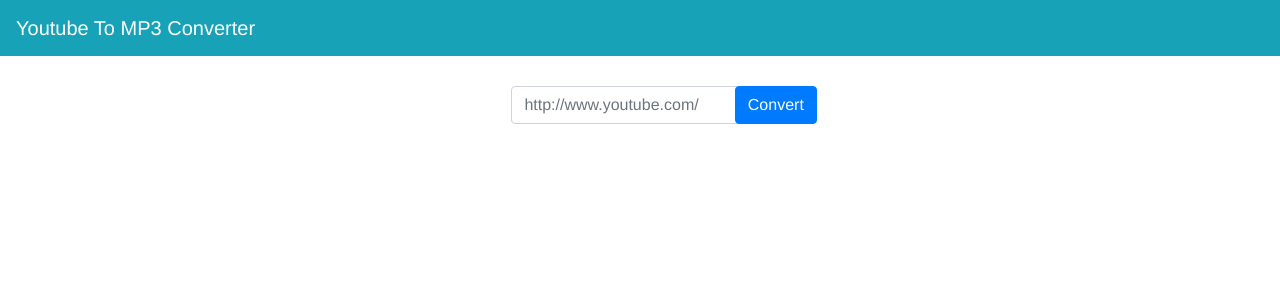
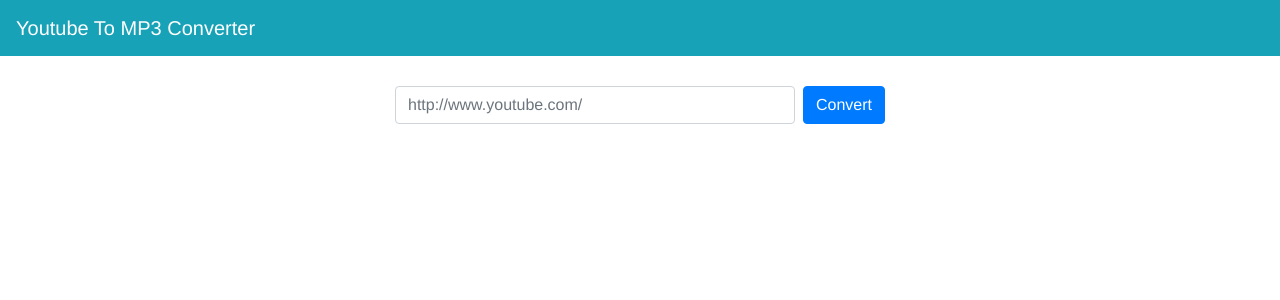
Before and after one commit to jjball/yt-to-mp3, a Vue app: page / in a window 1280 px wide. Shown: the top 300 px of the page. Built offline with nearby package versions, Linux system fonts and the light colour scheme.

Commit message:
increased width of youtube link input

```diff
--- a/src/components/Home.vue
+++ b/src/components/Home.vue
@@ -6,7 +6,7 @@
         id="input-group-ytlink"
       >
         <b-row align-h="center">
-          <b-col cols="7">
+          <b-col>
             <b-form-input
               id="input-ytlink"
               class="mb-2 mr-sm-2 mb-sm-0"
@@ -14,8 +14,6 @@
               required
               placeholder="http://www.youtube.com/"
             ></b-form-input>
-          </b-col>
-          <b-col cols="2">
             <b-button type="submit" variant="primary">Convert</b-button>
           </b-col>
         </b-row>
@@ -68,4 +66,7 @@
   text-align: center;
   margin-top: 30px;
 }
+#input-ytlink {
+  width: 400px;
+}
 </style>
```
